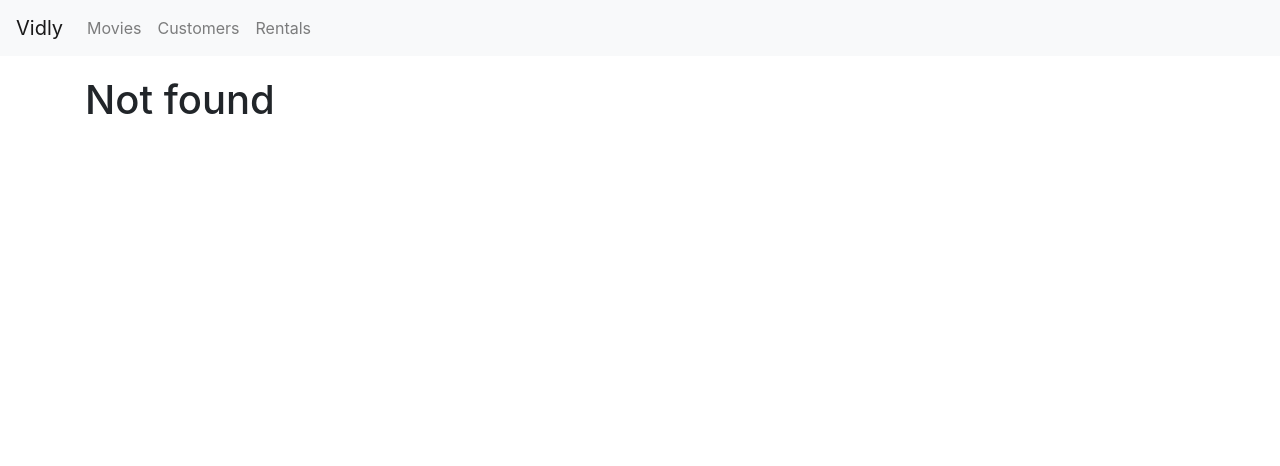
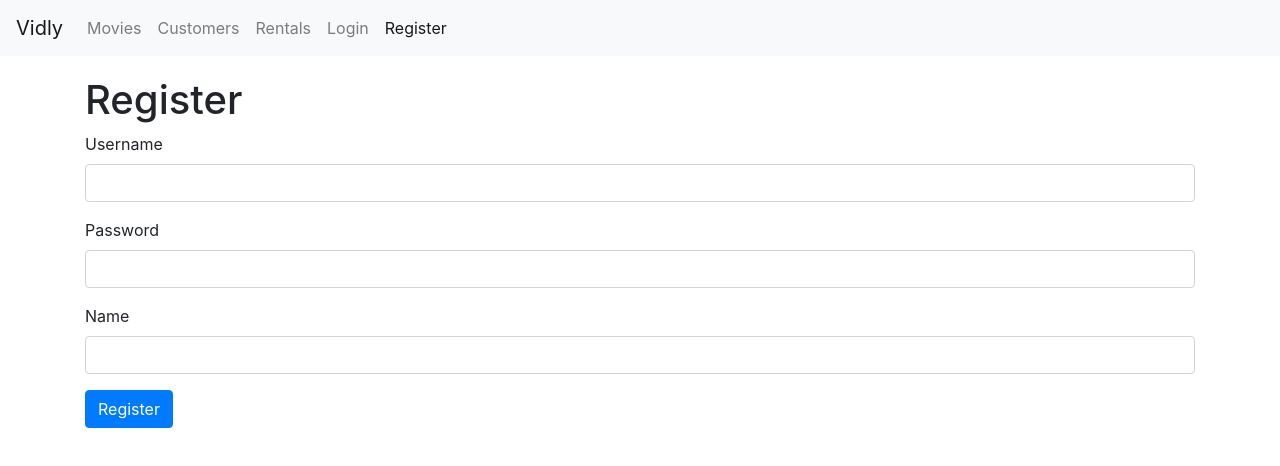
Before and after one commit to selahabdu/Vidly-App-React, a React (Create React App) app in the folder vidly/: page /register in a window 1280 px wide. Before the commit this address led to /not-found. Shown: the top 466 px of the page. Built offline with nearby package versions, Linux system fonts and the light colour scheme.

Commit message:
Form, search, login, validation
completed the front end of the application, created login and register form with validations, created a form and a button to add a new movie, search functionality

```diff
--- a/vidly/package.json
+++ b/vidly/package.json
@@ -11,6 +11,7 @@
     "@testing-library/user-event": "^13.5.0",
     "bootstrap": "^4.1.1",
     "font-awesome": "^4.7.0",
+    "joi-browser": "^13.4.0",
     "lodash": "^4.17.10",
     "react": "^18.2.0",
     "react-dom": "^18.2.0",
--- a/vidly/src/App.js
+++ b/vidly/src/App.js
@@ -5,23 +5,27 @@
 import Rentals from "./components/rentals";
 import NotFound from "./components/notFound";
 import NavBar from "./components/navBar";
-import MovieForm from './components/movieForm';
+import MovieForm from "./components/movieForm";
+import LoginForm from "./components/loginForm";
+import RegisterForm from "./components/registerForm";
 function App() {
   return (
     <>
-    <NavBar/>
-    <main className="container">
-      <Switch>
-        <Route path='/movies/:id' component={MovieForm}></Route>
-        <Route path='/movies' component={Movies}></Route>
-        <Route path='/customers' component={Customers}></Route>
-        <Route path='/rentals' component={Rentals}></Route>
-        <Route path='/not-found' component={NotFound}></Route>
-        <Redirect from="/" exact to='/movies'/>
-        <Redirect to='/not-found'/>
-
-      </Switch>
-    </main>
+      <NavBar />
+      <main className="container">
+        <Switch>
+          <Route path="/login" component={LoginForm}></Route>
+          <Route path="/register" component={RegisterForm}></Route>
+          <Route path="/movies/:id" component={MovieForm}></Route>
+          <Route path="/movies/new" component={MovieForm}></Route>
+          <Route path="/movies" component={Movies}></Route>
+          <Route path="/customers" component={Customers}></Route>
+          <Route path="/rentals" component={Rentals}></Route>
+          <Route path="/not-found" component={NotFound}></Route>
+          <Redirect from="/" exact to="/movies" />
+          <Redirect to="/not-found" />
+        </Switch>
+      </main>
     </>
   );
 }
--- /dev/null
+++ b/vidly/src/components/common/form.jsx
@@ -0,0 +1,83 @@
+import React, { Component } from "react";
+import Joi from "joi-browser";
+import Input from "./input";
+import InputSelect from "./inputSelect";
+class Form extends Component {
+  state = {
+    data: {},
+    errors: {},
+  };
+
+  validate = () => {
+    const options = { abortEarly: false };
+    const { error } = Joi.validate(this.state.account, this.schema, options);
+    if (!error) return null;
+
+    const errors = {};
+    for (let item of error.details) errors[item.path[0]] = item.message;
+    return errors;
+  };
+
+  validateProperty = ({ name, value }) => {
+    //computed property    whatever name is on runtime it is used to set a key
+    const obj = { [name]: value };
+    const schema = { [name]: this.schema[name] };
+    const { error } = Joi.validate(obj, schema);
+    return error ? error.details[0].message : null;
+  };
+  handleSubmit = (e) => {
+    e.preventDefault(); // prevents the default behaviour of the event   which is submitting the form to the server resulting full relod
+
+    const errors = this.validate();
+    this.setState({ errors: errors || {} });
+    if (errors) return;
+
+    this.doSubmit();
+  };
+  handleChange = ({ currentTarget: input }) => {
+    const errors = { ...this.state.errors };
+    const errorMessage = this.validateProperty(input);
+    if (errorMessage) errors[input.name] = errorMessage;
+    else delete errors[input.name];
+
+    const data = { ...this.state.data };
+    data[input.name] = input.value;
+    this.setState({ data, errors });
+  };
+  renderButton = (label) => {
+    return (
+      <button disabled={this.validate()} className="btn btn-primary">
+        {label}
+      </button>
+    );
+  };
+  renderInput = (name, label, type = "text") => {
+    const { data, errors } = this.state;
+    return (
+      <Input
+        value={data[name]}
+        label={label}
+        name={name}
+        type={type}
+        error={errors[name]}
+        onChange={this.handleChange}
+      />
+    );
+  };
+  renderOption = (name, label, options) => {
+    const { data, errors } = this.state;
+
+    return (
+      <InputSelect
+        value={data[name]}
+        label={label}
+        name={name}
+        error={errors[name]}
+        onChange={this.handleChange}
+        options={options}
+      />
+    );
+  };
+}
+
+export default Form;
--- /dev/null
+++ b/vidly/src/components/common/input.jsx
@@ -0,0 +1,16 @@
+import React, { Component } from "react";
+
+// use ...rest operator to get other properties from props object
+const Input = ({ name, label, error, ...rest }) => {
+  return (
+    <>
+      <div className="form-group">
+        <label htmlFor={name}>{label}</label>
+        <input id={name} name={name} {...rest} className="form-control" />
+        {error && <div className="alert alert-danger">{error}</div>}
+      </div>
+    </>
+  );
+};
+
+export default Input;
--- /dev/null
+++ b/vidly/src/components/common/inputSelect.jsx
@@ -0,0 +1,20 @@
+import React from "react";
+const InputSelect = ({ name, label, options, error, ...rest }) => {
+  return (
+    <div className="form-group">
+      <label htmlFor={name}>{label}</label>
+      <select className="form-control" id={name} name={name} {...rest}>
+        <option value="" />
+        {options.map((op) => {
+          return (
+            <option key={op._id} value={op._id}>
+              {op.name}
+            </option>
+          );
+        })}
+      </select>
+      {error && <div className="alert alert-danger">{error}</div>}
+    </div>
+  );
+};
+export default InputSelect;
--- /dev/null
+++ b/vidly/src/components/common/searchBox.jsx
@@ -0,0 +1,16 @@
+import React from "react";
+import Input from "./input";
+const SearchBox = ({ value, onChange }) => {
+  return (
+    <Input
+      type="text"
+      name="query"
+      className="form-control my-3"
+      placeholder="search ... "
+      value={value}
+      onChange={(e) => onChange(e.currentTarget.value)}
+    />
+  );
+};
+
+export default SearchBox;
--- /dev/null
+++ b/vidly/src/components/loginForm.jsx
@@ -0,0 +1,35 @@
+import React from "react";
+import Form from "./common/form";
+import Joi from "joi-browser";
+
+class LoginForm extends Form {
+  state = {
+    data: { username: "", password: "" },
+    errors: {},
+  };
+
+  schema = {
+    username: Joi.string().required(),
+    password: Joi.string().required(),
+  };
+
+  doSubmit = () => {
+    // server
+    console.log("submitted");
+  };
+  render() {
+    return (
+      <>
+        <div>
+          <form onSubmit={this.handleSubmit}>
+            {this.renderInput("username", "Username")}
+            {this.renderInput("password", "Password", "password")}
+            {this.renderButton("Login")}
+          </form>
+        </div>
+      </>
+    );
+  }
+}
+
+export default LoginForm;
--- a/vidly/src/components/movieForm.jsx
+++ b/vidly/src/components/movieForm.jsx
@@ -1,9 +1,79 @@
-import React from 'react'
-const MovieForm = ({match, history}) => {
-    return (  <>
-    <h1>Movie Form {match.params.id}</h1>
-    <button className="btn btn-primary" onClick={()=>history.push('/movies')}>Save</button>
-    </>);
+import React from "react";
+import Form from "./common/form";
+import Joi from "joi-browser";
+import { genres, getGenres } from "./../services/fakeGenreService";
+import { getMovie, saveMovie } from "../services/fakeMovieService";
+
+class MovieForm extends Form {
+  state = {
+    data: { title: "", genreId: "", numberInStock: "", dailyRentalRate: "" },
+    errors: {},
+    genres: [],
+  };
+  schema = {
+    _id: Joi.string(),
+    title: Joi.string().required().label("Title"),
+    genreId: Joi.required().label("Genre"),
+    numberInStock: Joi.number()
+      .required()
+      .label("Number in stock")
+      .min(0)
+      .max(100),
+    dailyRentalRate: Joi.number()
+      .required()
+      .label("Daily Rental Rate")
+      .min(1)
+      .max(10),
+  };
+
+  componentDidMount() {
+    const genres = getGenres();
+    this.setState({ genres });
+    // const genres = getGenres();
+    // this.setState({ genres });
+
+    const movieId = this.props.match.params.id;
+    if (movieId === "new") return;
+
+    const movie = getMovie(movieId);
+    if (!movie) return this.props.history.replace("/not-found");
+
+    this.setState({ data: this.mapToViewModel(movie) });
+  }
+
+  mapToViewModel(movie) {
+    return {
+      _id: movie._id,
+      title: movie.title,
+      genreId: movie.genre._id,
+      numberInStock: movie.numberInStock,
+      dailyRentalRate: movie.dailyRentalRate,
+    };
+  }
+  doSubmit = () => {
+    // server
+    // this.handleAdd();
+    // console.log("movie added");
+
+    saveMovie(this.state.data);
+    // go to movies when saving
+    this.props.history.push("/movies");
+  };
+  render() {
+    return (
+      <div>
+        <h1>Movie Form</h1>
+
+        <form onSubmit={this.handleSubmit}>
+          {this.renderInput("title", "Title")}
+          {this.renderOption("genreId", "Genre", this.state.genres)}
+          {this.renderInput("numberInStock", "Number in stock", "number")}
+          {this.renderInput("dailyRentalRate", "Daily Rental Rate")}
+          {this.renderButton("Submit")}
+        </form>
+      </div>
+    );
+  }
 }
 
-export default MovieForm
+export default MovieForm;
--- a/vidly/src/components/navBar.jsx
+++ b/vidly/src/components/navBar.jsx
@@ -1,22 +1,43 @@
-import React from 'react'
-import { Link, NavLink } from 'react-router-dom';
+import React from "react";
+import { Link, NavLink } from "react-router-dom";
 const NavBar = () => {
   return (
-
     <nav className="navbar navbar-expand-lg navbar-light bg-light">
-  <Link className="navbar-brand" to="/">Vidly</Link>
-  <button className="navbar-toggler" type="button" data-toggle="collapse" data-target="#navbarNavAltMarkup" aria-controls="navbarNavAltMarkup" aria-expanded="false" aria-label="Toggle navigation">
+      <Link className="navbar-brand" to="/">
+        Vidly
+      </Link>
+      <button
+        className="navbar-toggler"
+        type="button"
+        data-toggle="collapse"
+        data-target="#navbarNavAltMarkup"
+        aria-controls="navbarNavAltMarkup"
+        aria-expanded="false"
+        aria-label="Toggle navigation"
+      >
         <span className="navbar-toggler-icon"></span>
       </button>
       <div className="collapse navbar-collapse" id="navbarNavAltMarkup">
         <div className="navbar-nav">
-      <NavLink className="nav-item nav-link " to="/movies">Movies <span className="sr-only">(current)</span></NavLink>
-      <NavLink className="nav-item nav-link" to="/customers">Customers</NavLink>
-      <NavLink className="nav-item nav-link" to="/rentals">Rentals</NavLink>
+          <NavLink className="nav-item nav-link " to="/movies">
+            Movies <span className="sr-only">(current)</span>
+          </NavLink>
+          <NavLink className="nav-item nav-link" to="/customers">
+            Customers
+          </NavLink>
+          <NavLink className="nav-item nav-link" to="/rentals">
+            Rentals
+          </NavLink>
+          <NavLink className="nav-item nav-link" to="/login">
+            Login
+          </NavLink>
+          <NavLink className="nav-item nav-link" to="/register">
+            Register
+          </NavLink>
         </div>
       </div>
     </nav>
   );
-}
+};
 
 export default NavBar;
--- /dev/null
+++ b/vidly/src/components/registerForm.jsx
@@ -0,0 +1,39 @@
+import React from "react";
+import Form from "./common/form";
+import Joi from "joi-browser";
+
+class RegisterForm extends Form {
+  state = {
+    data: { username: "", password: "", name: "" },
+    errors: {},
+  };
+
+  schema = {
+    username: Joi.string().required().email().label("Username"),
+    password: Joi.string().required().min(5).label("Password"),
+    name: Joi.string().required().min(5).label("Name"),
+  };
+
+  doSubmit = () => {
+    // server
+    console.log("submitted");
+  };
+
+  render() {
+    return (
+      <>
+        <div>
+          <h1>Register</h1>
+          <form onSubmit={this.handleSubmit}>
+            {this.renderInput("username", "Username")}
+            {this.renderInput("password", "Password", "password")}
+            {this.renderInput("name", "Name")}
+            {this.renderButton("Register")}
+          </form>
+        </div>
+      </>
+    );
+  }
+}
+
+export default RegisterForm;
```
Also changed, not shown: vidly/src/components/movies.jsx (+51 -13 lines), vidly/src/services/fakeMovieService.js (+14 -0 lines), 1 other file (tests, documents, lock files or other folders). Lines whose indentation alone changed are shown as unchanged.
